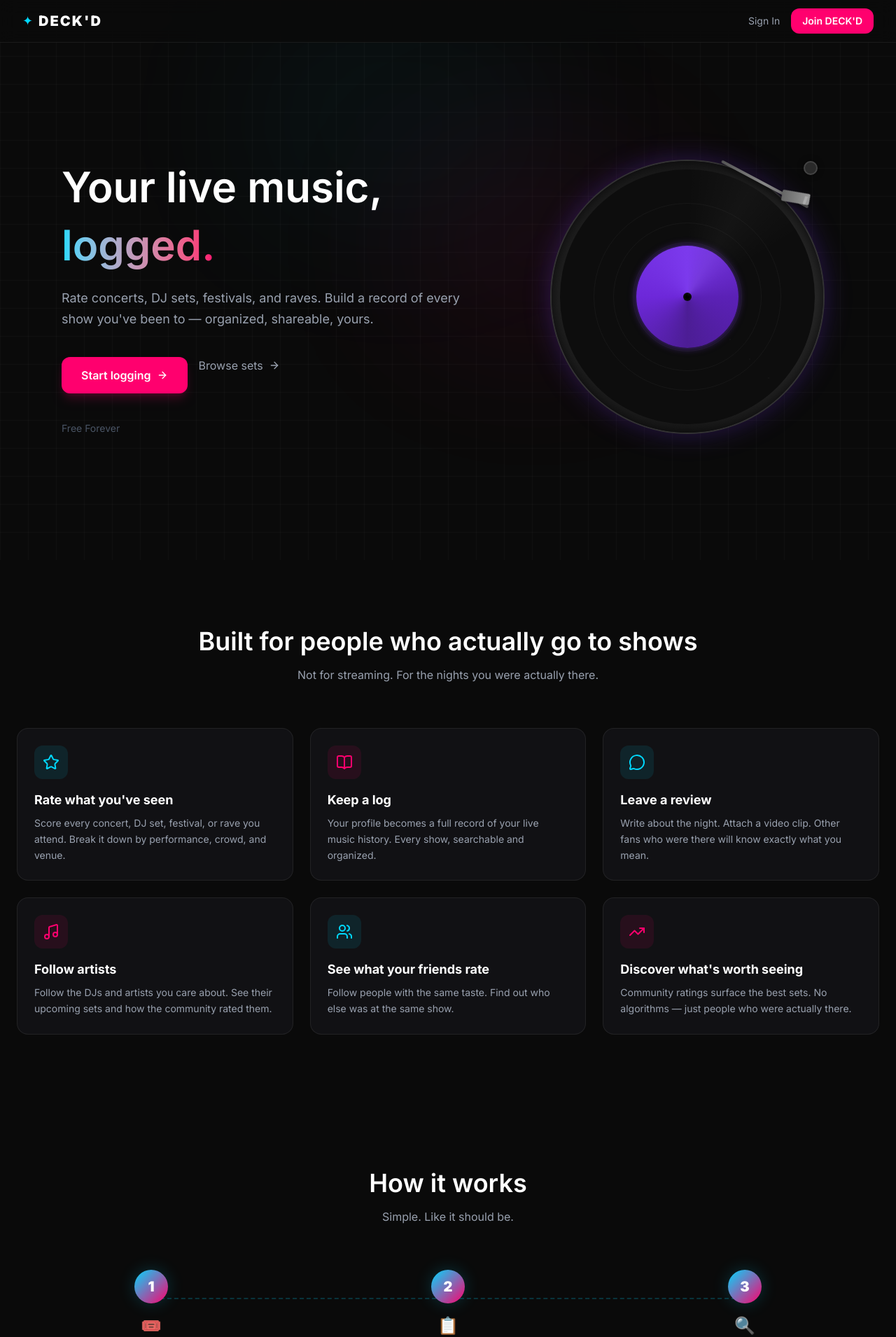
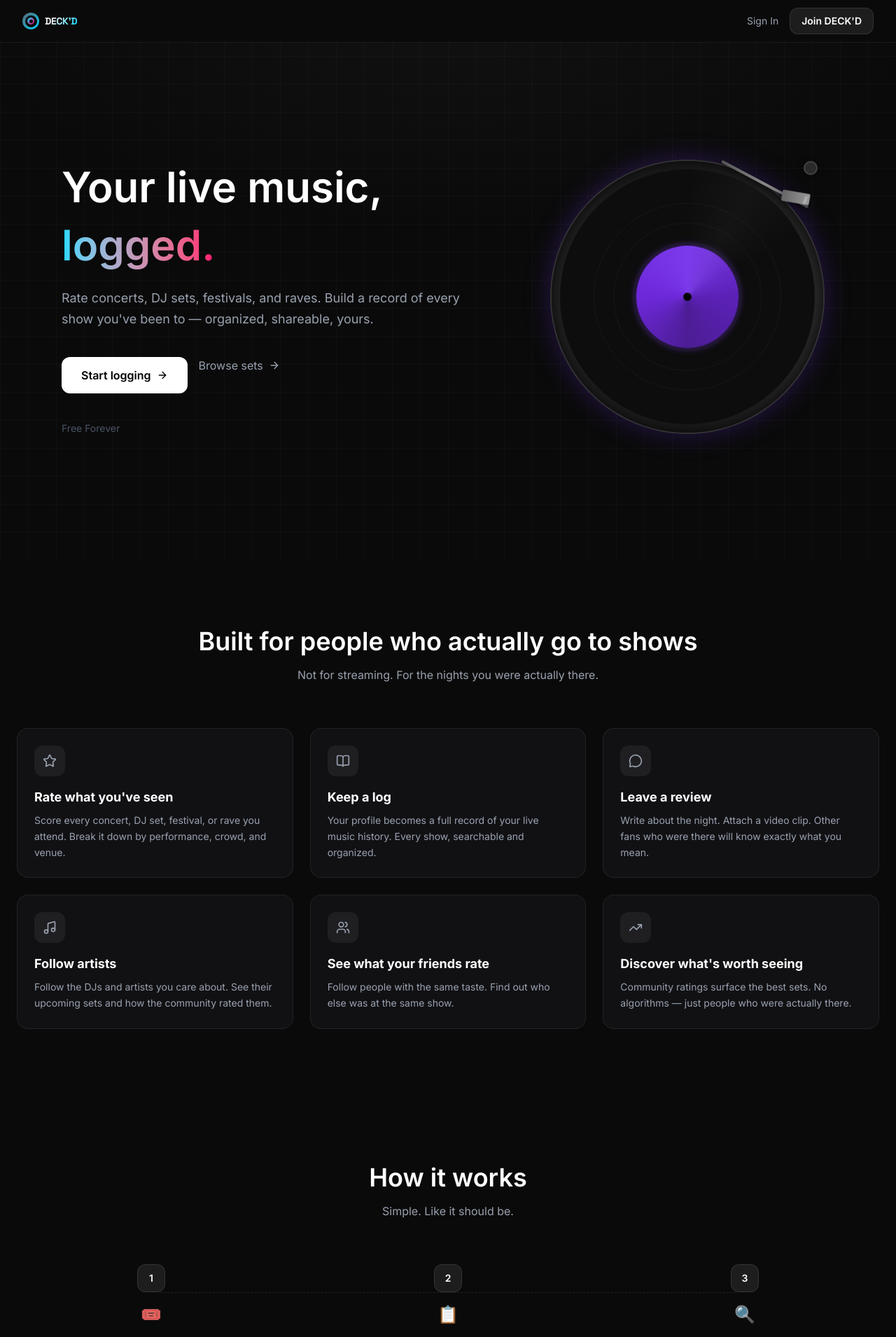
Before and after one commit to xavierrizk/decked-landing, a Next.js app: page / in a window 1280 px wide. Shown: the top 1910 px of the page at 70% size. Built offline with nearby package versions, Linux system fonts and the light colour scheme; no server answers.

Commit message:
Design: match main site logo, remove all colored glows, no bright accent colors

```diff
--- a/app/layout.tsx
+++ b/app/layout.tsx
@@ -1,8 +1,9 @@
 import type { Metadata } from "next";
-import { Inter } from "next/font/google";
+import { Inter, Space_Grotesk } from "next/font/google";
 import "./globals.css";
 
 const inter = Inter({ subsets: ["latin"] });
+const spaceGrotesk = Space_Grotesk({ subsets: ["latin"], variable: "--font-space-grotesk" });
 
 export const metadata: Metadata = {
   title: "DECK'D — Rate the Live Music That Moves You",
@@ -56,7 +57,7 @@ export default function RootLayout({
         <JsonLd />
       </head>
       <body
-        className={`${inter.className} bg-[#0a0a0a] text-white antialiased`}
+        className={`${inter.className} ${spaceGrotesk.variable} bg-[#0a0a0a] text-white antialiased`}
       >
         {children}
       </body>
--- a/components/CTASection.tsx
+++ b/components/CTASection.tsx
@@ -9,14 +9,8 @@ const APP_URL = "https://decked-frontend.onrender.com";
 export default function CTASection() {
   return (
     <section className="relative py-32 px-4 sm:px-6 overflow-hidden">
-      {/* Cyan glow */}
-      <div className="absolute inset-0 flex items-center justify-center pointer-events-none">
-        <div className="w-[400px] h-[250px] bg-[#00D9FF]/10 blur-[100px] rounded-full animate-glow" />
-      </div>
-      {/* Pink glow offset */}
-      <div className="absolute inset-0 flex items-center justify-center translate-x-32 pointer-events-none">
-        <div className="w-[300px] h-[200px] bg-[#FF006E]/10 blur-[100px] rounded-full animate-glow" style={{ animationDelay: '1s' }} />
-      </div>
+      {/* Subtle vignette only */}
+      <div className="absolute inset-0 pointer-events-none" style={{ background: 'radial-gradient(ellipse 60% 50% at 50% 50%, rgba(255,255,255,0.03) 0%, transparent 70%)' }} />
 
       <div className="relative z-10 max-w-2xl mx-auto text-center">
         <motion.div
@@ -34,7 +28,7 @@ export default function CTASection() {
 
           <Link
             href={APP_URL}
-            className="inline-flex items-center gap-2 bg-[#FF006E] hover:bg-[#e0005f] text-white font-semibold px-8 py-3.5 rounded-xl text-base transition-all hover:scale-105 shadow-xl shadow-[#FF006E]/20 mb-6"
+            className="inline-flex items-center gap-2 bg-white text-black font-semibold px-8 py-3.5 rounded-xl text-base transition-all hover:bg-white/90 mb-6"
           >
             Create an account
             <ArrowRight className="w-4 h-4" />
--- a/components/FAQ.tsx
+++ b/components/FAQ.tsx
@@ -40,12 +40,12 @@ function FAQItem({ q, a }: { q: string; a: string }) {
         onClick={() => setOpen(!open)}
         className="flex items-center justify-between w-full py-5 text-left group"
       >
-        <span className="text-white font-semibold pr-4 group-hover:text-[#00D9FF] transition-colors">
+        <span className="text-white font-semibold pr-4 group-hover:text-gray-300 transition-colors">
           {q}
         </span>
         <ChevronDown
           className={`w-5 h-5 text-gray-500 flex-shrink-0 transition-transform duration-300 ${
-            open ? "rotate-180 text-[#00D9FF]" : ""
+            open ? "rotate-180" : ""
           }`}
         />
       </button>
--- a/components/Features.tsx
+++ b/components/Features.tsx
@@ -76,14 +76,10 @@ export default function Features() {
               whileInView={{ opacity: 1, y: 0 }}
               viewport={{ once: true }}
               transition={{ duration: 0.5, delay: i * 0.1 }}
-              className="bg-[#111114] border border-white/[0.07] rounded-2xl p-6 hover:border-white/20 transition-all hover:-translate-y-1 cursor-default"
-              style={{ ['--accent' as string]: feature.accent }}
+              className="bg-[#111114] border border-white/[0.07] rounded-2xl p-6 hover:border-white/15 transition-all cursor-default"
             >
-              <div
-                className="rounded-xl p-3 w-fit mb-4"
-                style={{ background: `${feature.accent}18` }}
-              >
-                <Icon className="w-6 h-6" style={{ color: feature.accent }} />
+              <div className="rounded-xl p-3 w-fit mb-4 bg-white/[0.06]">
+                <Icon className="w-5 h-5 text-gray-400" />
               </div>
               <h3 className="text-white font-bold text-lg mb-2">
                 {feature.title}
--- a/components/Footer.tsx
+++ b/components/Footer.tsx
@@ -13,9 +13,23 @@ export default function Footer() {
           {/* Brand */}
           <div className="md:col-span-1">
             <div className="flex items-center gap-2 mb-4">
-              <span className="text-[#00D9FF]">✦</span>
-              <span className="text-white font-black text-xl tracking-widest uppercase">
-                DECK'D
+              <div className="relative w-5 h-5 flex-shrink-0">
+                <div className="absolute inset-0 rounded-full" style={{ background: 'linear-gradient(135deg, #5A6470, #00D9FF)' }} />
+                <div className="absolute inset-[3px] rounded-full bg-[#0a0a0a]" />
+                <div className="absolute inset-[6px] rounded-full" style={{ background: 'linear-gradient(135deg, #00D9FF, #FF006E)' }} />
+                <div className="absolute inset-[8px] rounded-full bg-[#0a0a0a]" />
+              </div>
+              <span
+                className="text-sm font-black tracking-tight leading-none"
+                style={{
+                  fontFamily: 'var(--font-space-grotesk), sans-serif',
+                  background: 'linear-gradient(135deg, #F5F5F5 30%, #00D9FF)',
+                  WebkitBackgroundClip: 'text',
+                  WebkitTextFillColor: 'transparent',
+                  backgroundClip: 'text',
+                }}
+              >
+                DECK&apos;D
               </span>
             </div>
             <p className="text-gray-500 text-sm leading-relaxed mb-6">
--- a/components/Hero.tsx
+++ b/components/Hero.tsx
@@ -26,10 +26,8 @@ export default function Hero() {
         }}
       />
 
-      {/* Cyan glow — left */}
-      <div className="absolute top-0 left-1/4 w-[500px] h-[350px] bg-[#00D9FF]/10 blur-[120px] rounded-full pointer-events-none animate-glow" />
-      {/* Pink glow — right */}
-      <div className="absolute top-1/4 right-1/4 w-[400px] h-[300px] bg-[#FF006E]/10 blur-[120px] rounded-full pointer-events-none animate-glow" style={{ animationDelay: '1.5s' }} />
+      {/* Subtle dark vignette — no colored blobs */}
+      <div className="absolute inset-0 pointer-events-none" style={{ background: 'radial-gradient(ellipse 80% 60% at 50% 0%, rgba(255,255,255,0.03) 0%, transparent 70%)' }} />
 
       {/* Content */}
       <div className="relative z-10 max-w-6xl mx-auto px-6 flex flex-col md:flex-row items-center justify-between gap-12 pt-12 pb-16">
@@ -68,7 +66,7 @@ export default function Hero() {
           >
             <Link
               href={APP_URL}
-              className="flex items-center gap-2 bg-[#FF006E] hover:bg-[#e0005f] text-white font-semibold px-7 py-3.5 rounded-xl text-base transition-all hover:scale-105 shadow-lg shadow-[#FF006E]/20"
+              className="flex items-center gap-2 bg-white hover:bg-white/90 text-black font-semibold px-7 py-3.5 rounded-xl text-base transition-all"
             >
               Start logging
               <ArrowRight className="w-4 h-4" />
--- a/components/HowItWorks.tsx
+++ b/components/HowItWorks.tsx
@@ -47,7 +47,7 @@ export default function HowItWorks() {
 
         <div className="relative">
           {/* Connector line */}
-          <div className="hidden md:block absolute top-10 left-[16.67%] right-[16.67%] h-px border-t-2 border-dashed border-[#00D9FF]/20 z-0" />
+          <div className="hidden md:block absolute top-10 left-[16.67%] right-[16.67%] h-px border-t border-dashed border-white/10 z-0" />
 
           <div className="grid grid-cols-1 md:grid-cols-3 gap-10 relative z-10">
             {steps.map((step, i) => (
@@ -59,13 +59,7 @@ export default function HowItWorks() {
                 transition={{ duration: 0.5, delay: i * 0.12 }}
                 className="flex flex-col items-center text-center"
               >
-                <div
-                  className="w-12 h-12 rounded-full flex items-center justify-center text-white font-black text-xl mb-4 shadow-lg"
-                  style={{
-                    background: "linear-gradient(135deg, #00D9FF, #FF006E)",
-                    boxShadow: "0 0 24px rgba(0,217,255,0.2)",
-                  }}
-                >
+                <div className="w-10 h-10 rounded-xl flex items-center justify-center text-white font-semibold text-sm mb-4 bg-white/[0.08] border border-white/10">
                   {step.number}
                 </div>
                 <div className="text-2xl mb-3">{step.emoji}</div>
--- a/components/Navbar.tsx
+++ b/components/Navbar.tsx
@@ -4,6 +4,32 @@ import { motion } from "framer-motion";
 import Link from "next/link";
 
 const APP_URL = "https://decked-frontend.onrender.com";
+
+function Logo() {
+  return (
+    <div className="flex items-center gap-2">
+      {/* Concentric circle mark — matches main site */}
+      <div className="relative w-6 h-6 flex-shrink-0">
+        <div className="absolute inset-0 rounded-full" style={{ background: 'linear-gradient(135deg, #5A6470, #00D9FF)' }} />
+        <div className="absolute inset-[3.5px] rounded-full bg-[#0a0a0a]" />
+        <div className="absolute inset-[7px] rounded-full" style={{ background: 'linear-gradient(135deg, #00D9FF, #FF006E)' }} />
+        <div className="absolute inset-[9.5px] rounded-full bg-[#0a0a0a]" />
+      </div>
+      <span
+        className="text-sm font-black tracking-tight leading-none"
+        style={{
+          fontFamily: 'var(--font-space-grotesk), sans-serif',
+          background: 'linear-gradient(135deg, #F5F5F5 30%, #00D9FF)',
+          WebkitBackgroundClip: 'text',
+          WebkitTextFillColor: 'transparent',
+          backgroundClip: 'text',
+        }}
+      >
+        DECK&apos;D
+      </span>
+    </div>
+  );
+}
 
 export default function Navbar() {
   return (
@@ -14,11 +40,8 @@ export default function Navbar() {
       className="fixed top-0 left-0 right-0 z-50 bg-[#0a0a0a]/90 backdrop-blur-md border-b border-white/[0.07]"
     >
       <div className="max-w-7xl mx-auto px-4 sm:px-6 lg:px-8 h-[60px] flex items-center justify-between">
-        <Link href="/" className="flex items-center gap-2">
-          <span className="text-[#00D9FF] text-lg">✦</span>
-          <span className="text-white font-black text-xl tracking-widest uppercase">
-            DECK'D
-          </span>
+        <Link href="/">
+          <Logo />
         </Link>
 
         <div className="flex items-center gap-4">
@@ -30,9 +53,9 @@ export default function Navbar() {
           </Link>
           <Link
             href={APP_URL}
-            className="bg-[#FF006E] hover:bg-[#e0005f] text-white text-sm font-semibold px-4 py-2 rounded-xl transition-all hover:scale-105"
+            className="bg-white/[0.08] hover:bg-white/[0.14] border border-white/10 text-white text-sm font-semibold px-4 py-2 rounded-xl transition-all"
           >
-            Join DECK'D
+            Join DECK&apos;D
           </Link>
         </div>
       </div>
```
Also changed, not shown: components/SocialProof.tsx (+3 -12 lines).
